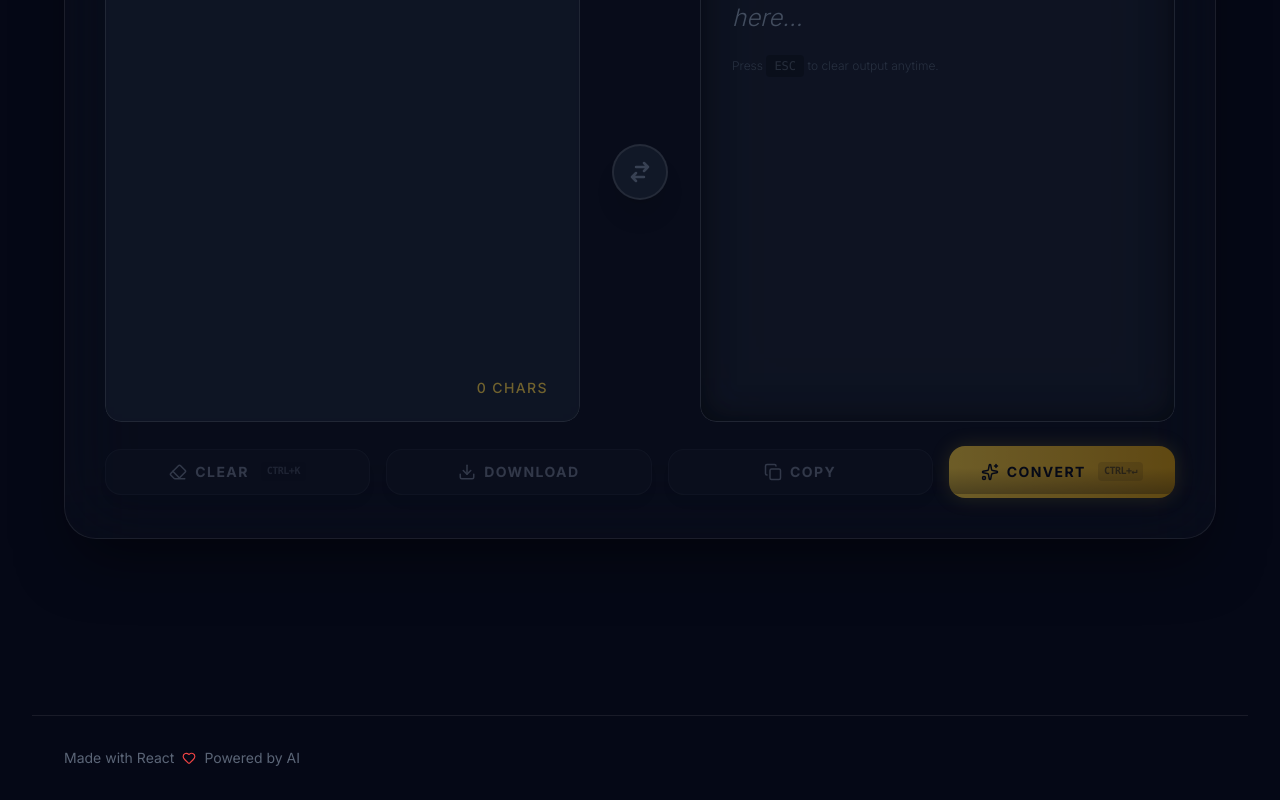
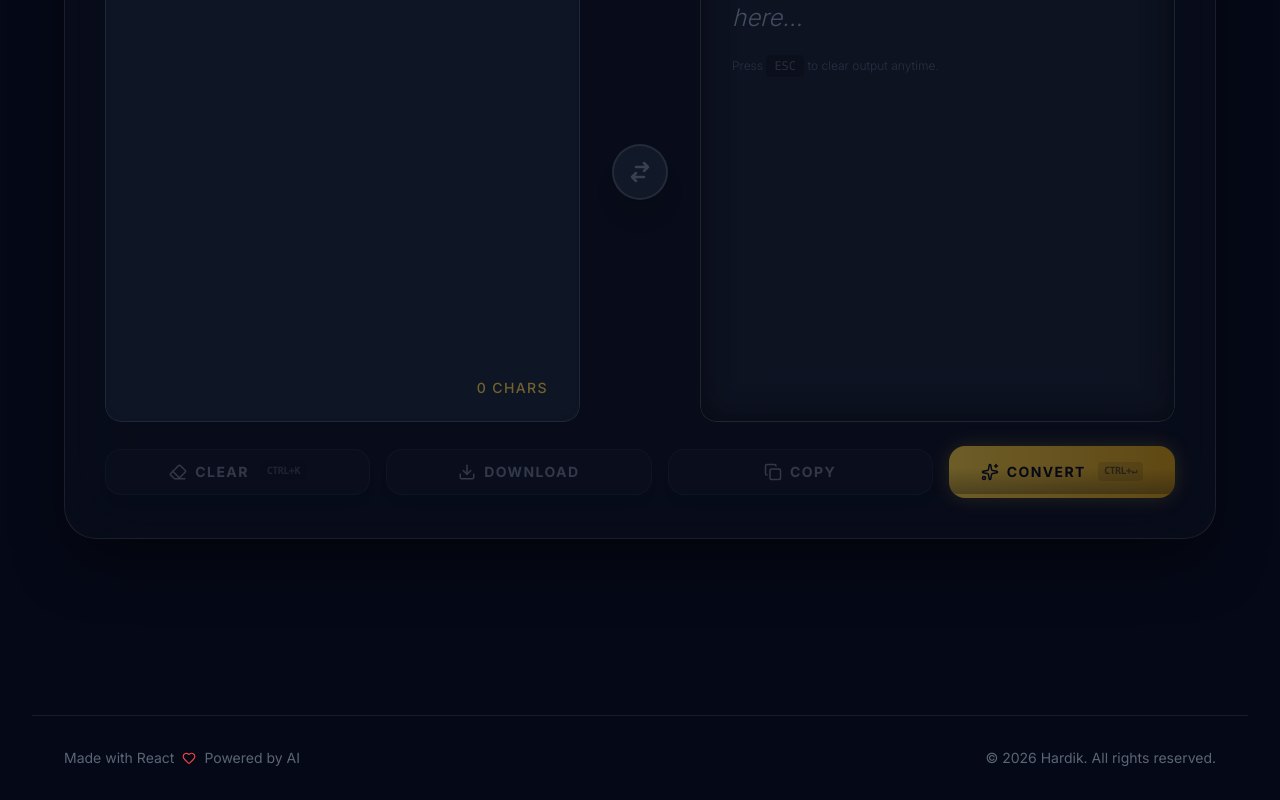
Before and after one commit to hardik0604/Bardify, a React (Vite) app: page / in a window 1280 px wide. Shown: the part 1037-1837 px from the top of the page. Built offline with nearby package versions, Linux system fonts and the light colour scheme; a web font is replaced by a local one.

Commit message:
Add copyright to footer

```diff
--- a/src/components/Footer.jsx
+++ b/src/components/Footer.jsx
@@ -6,6 +6,9 @@ export default function Footer() {
       <div className="flex items-center gap-2 mb-4 md:mb-0">
         Made with React <Heart size={14} className="text-status-error" /> Powered by AI
       </div>
+      <div className="flex items-center gap-2">
+        &copy; {new Date().getFullYear()} Hardik. All rights reserved.
+      </div>
     </footer>
   )
 }
```
